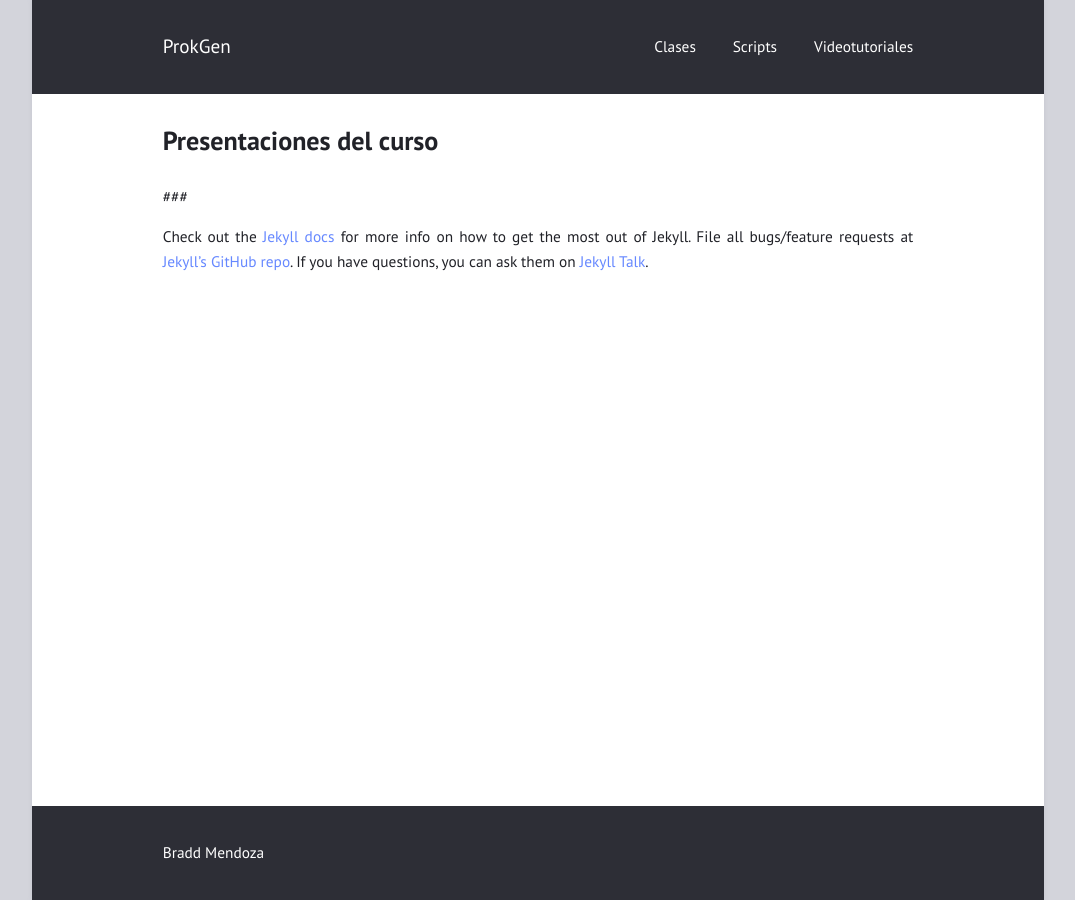
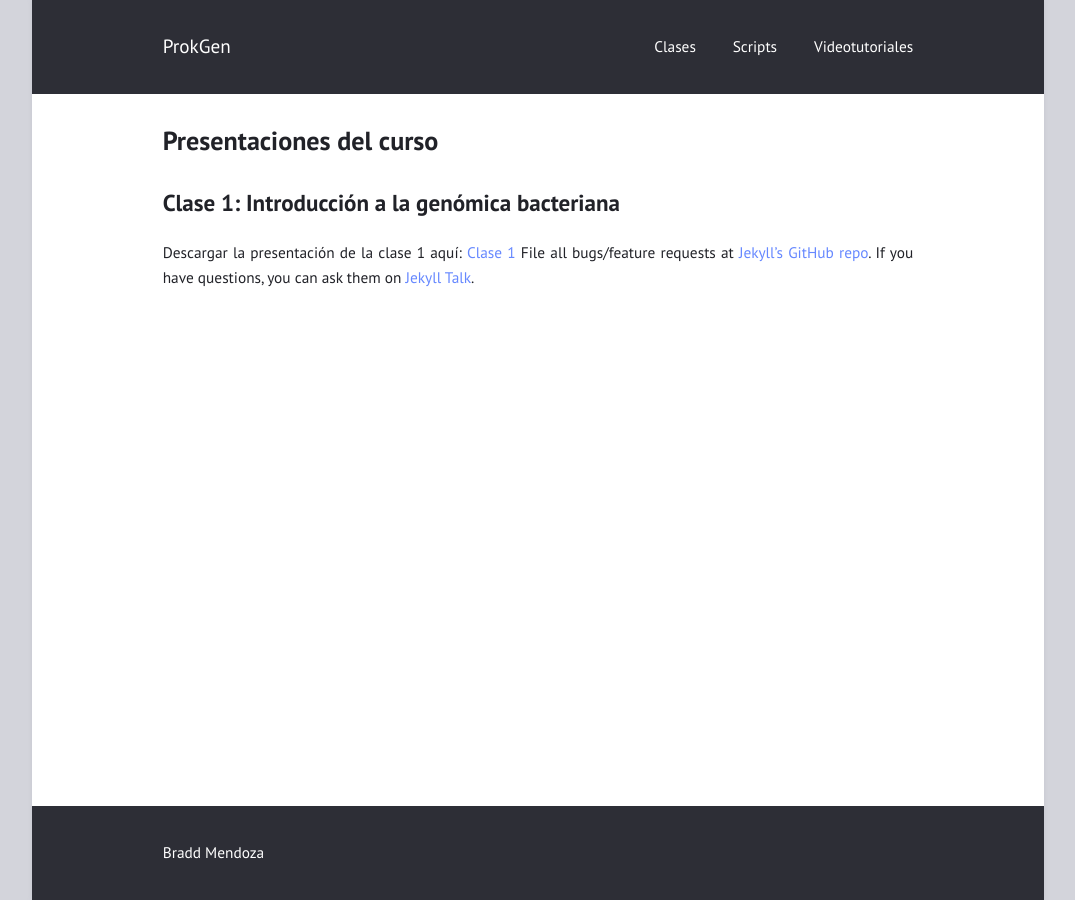
Before and after one commit to braddmg/GenPro, a Jekyll site: the page built from Clases.md, in a window 1280 px wide. Shown: the whole page, without its empty margins (102-1177 px from the left). Built offline with Jekyll 4.4.1, drawn with Linux system fonts in a browser that asks for light colours.

Commit message:
Update Clases.md

```diff
--- a/Clases.md
+++ b/Clases.md
@@ -2,10 +2,11 @@
 title: "Presentaciones del curso"
 layout: post
 ---
-###
+## Clase 1: Introducción a la genómica bacteriana
 
-Check out the [Jekyll docs][jekyll-docs] for more info on how to get the most out of Jekyll. File all bugs/feature requests at [Jekyll’s GitHub repo][jekyll-gh]. If you have questions, you can ask them on [Jekyll Talk][jekyll-talk].
+Descargar la presentación de la clase 1 aquí: [Clase 1]
+File all bugs/feature requests at [Jekyll’s GitHub repo][jekyll-gh]. If you have questions, you can ask them on [Jekyll Talk][jekyll-talk].
 
-[jekyll-docs]: http://jekyllrb.com/docs/home
+[Clase 1]: http://jekyllrb.com/docs/home
 [jekyll-gh]:   https://github.com/jekyll/jekyll
 [jekyll-talk]: https://talk.jekyllrb.com/
```
